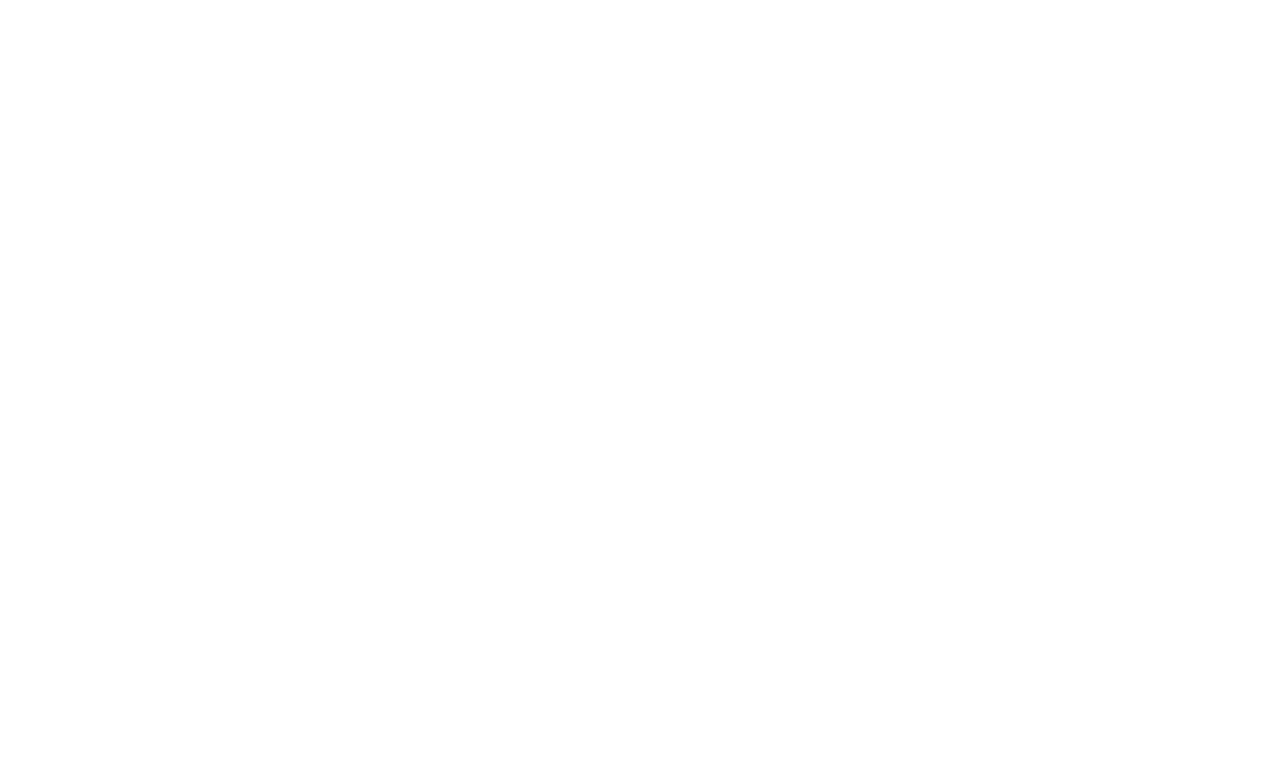
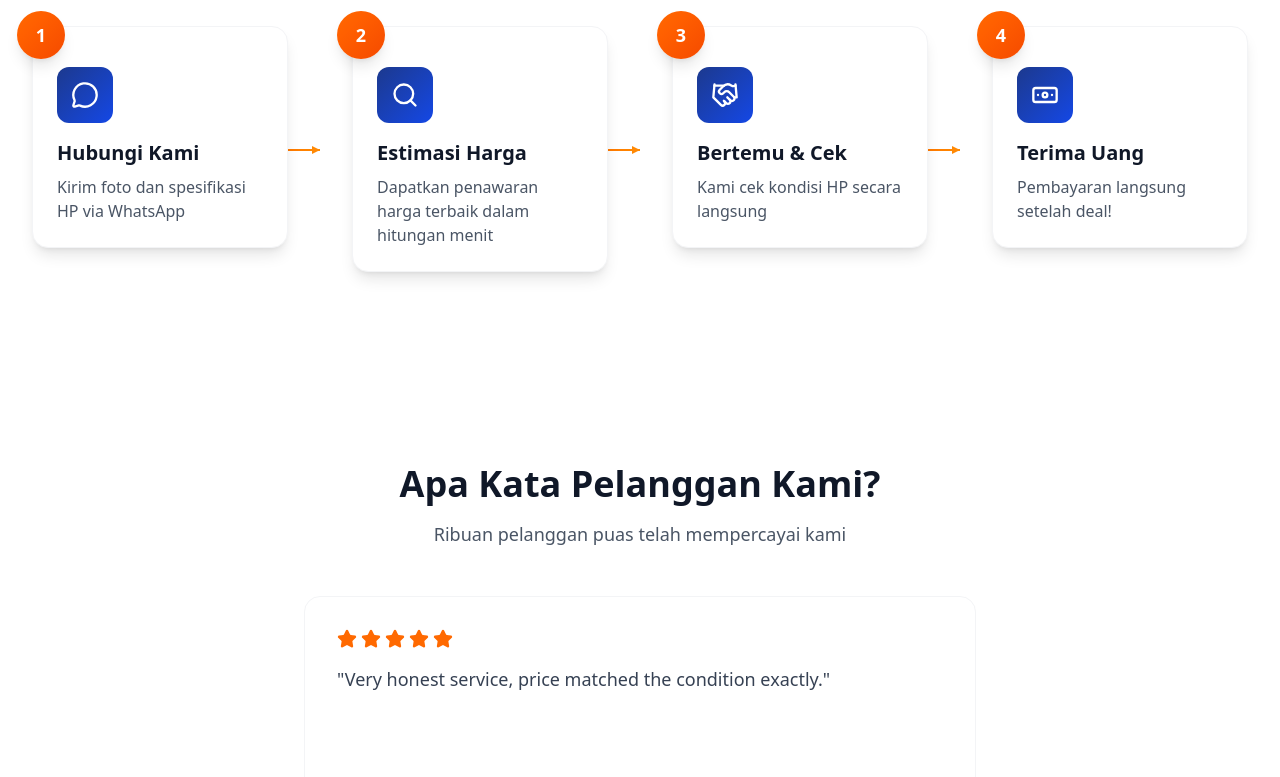
Before and after one commit to rikkriuk/sell-phone-landing-page, a React (Vite) app: page / in a window 1280 px wide. Shown: the part 1720-2497 px from the top of the page. Before the commit the page ends 1606 px from the top, so only its background shows below. Built offline with nearby package versions, Linux system fonts and the light colour scheme; grey boxes are pictures that could not be loaded.

Commit message:
refactor: adjust how it works and testimonial section

```diff
--- a/src/App.tsx
+++ b/src/App.tsx
@@ -2,6 +2,8 @@
 import "./index.css";
 import Hero from "./components/Hero";
 import WhyChooseUs from "./components/WhyChooseUs";
+import Testimonials from "./components/Testimonials";
+import HowItWorks from "./components/HowItWorks";
 
 const App = () => {
   const year = new Date().getFullYear();
@@ -27,6 +29,12 @@
         <div id="why-choose-us">
           <WhyChooseUs />
         </div>
+
+        <HowItWorks />
+
+        <div id="testimonials">
+          <Testimonials />
+        </div>
       </main>
 
       <footer className="bg-gray-900 text-white py-8">
```
